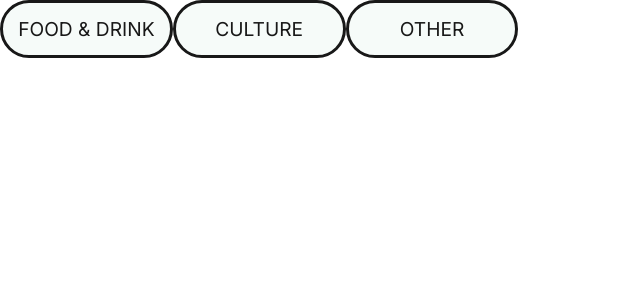
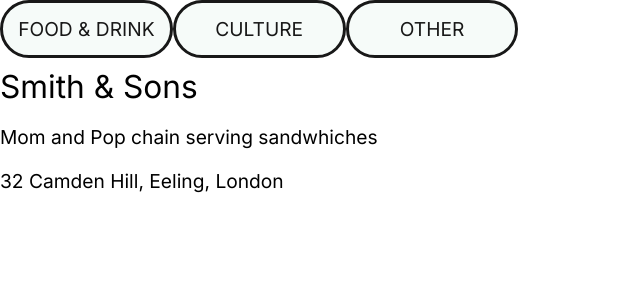
Before and after one commit to nology-tech/local, a React (Create React App) app: page /filter in a window 1280 px wide. Both pictures are taken after a click on the button "FOOD & DRINK". Shown: the top 300 px of the page, without its empty margins (0-640 px from the left). Built offline with nearby package versions, Linux system fonts and the light colour scheme.

Commit message:
filters working individually

```diff
--- a/src/components/Filter/Filter.jsx
+++ b/src/components/Filter/Filter.jsx
@@ -8,32 +8,36 @@ const Filter = () => {
   const [cultureFilter, setCultureFilter] = useState(false);
   const [otherFilter, setOtherFilter] = useState(false);
 
-  const handleClickFoodDrink = (event) => {
-    const userClick = event.target.value;
-    setFoodDrinkFilter(userClick);
-    console.log(userClick);
+  const handleClickFoodDrink = () => {
+    setFoodDrinkFilter(!foodDrinkFilter);
   };
 
-  const handleClickCulture = (event) => {
-    const userClick = event.target.value;
-    setCultureFilter(userClick);
-    console.log(userClick);
+  const handleClickCulture = () => {
+    setCultureFilter(!cultureFilter);
   };
 
-  const handleClickOther = (event) => {
-    const userClick = event.target.value;
-    setOtherFilter(userClick);
-    console.log(userClick);
+  const handleClickOther = () => {
+    setOtherFilter(!otherFilter);
   };
 
   const favFilter = favArray.filter((fav) => {
-    if (foodDrinkFilter) {
+    if (foodDrinkFilter === true) {
       return fav.category.includes("Food & Drink");
-    } else if (cultureFilter) {
+    } else if (cultureFilter === true) {
       return fav.category.includes("Culture");
-    } else if (otherFilter) {
+    } else if (otherFilter === true) {
       return fav.category.includes("Other");
     }
+  });
+
+  const FavCardJSX = favFilter.map((card) => {
+    return (
+      <div key={card.id}>
+        <h2>{card.name}</h2>
+        <p>{card.description}</p>
+        <p>{card.address}</p>
+      </div>
+    );
   });
 
   return (
@@ -53,6 +57,7 @@ const Filter = () => {
         buttonName="filter"
         onClick={handleClickOther}
       />
+      {FavCardJSX}
     </div>
   );
 };
```
